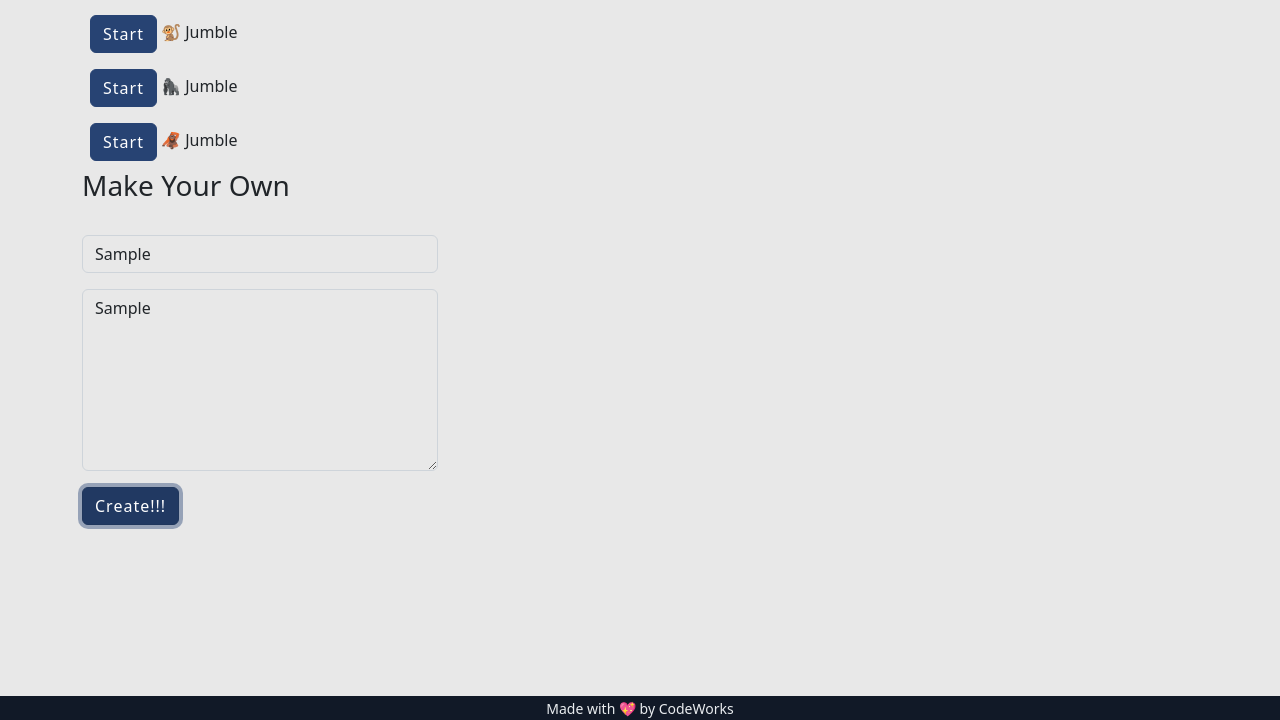
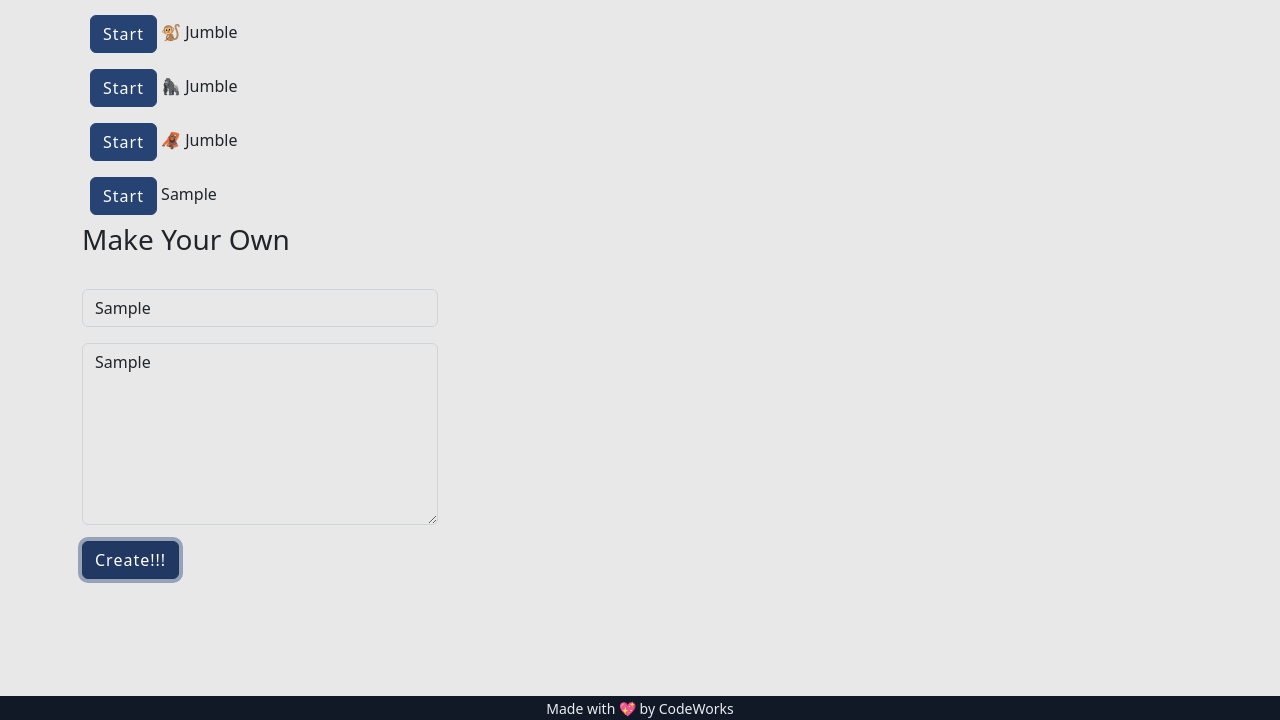
Before and after one commit to ewaaaaannnn/junglejam, a website with bundled scripts: page index.html in a window 1280 px wide. Both pictures are taken after typing "Sample", "Sample" into the empty fields and a click on the button "Create!!!". Shown: the part 80-800 px from the top of the page. Built offline with nearby package versions, Linux system fonts and the light colour scheme; a script that the page names is missing.

Commit message:
Can Create Jumble

```diff
--- a/app/controllers/JumbleController.js
+++ b/app/controllers/JumbleController.js
@@ -32,4 +32,18 @@ export class JumbleController {
   }
 
 
+  createJumble() {
+    event.preventDefault()
+    const formElm = event.target
+    const formData = {
+      name: formElm.name.value,
+
+      body: formElm.body.value
+
+    }
+    jumbleService.createJumble(formData)
+    this.drawJumbleList()
+  }
+
+
 }
--- a/app/services/JumbleService.js
+++ b/app/services/JumbleService.js
@@ -8,6 +8,14 @@ class JumbleService {
     AppState.activeJumble = selectedJumble
   }
 
+
+  createJumble(formData) {
+    AppState.jumbles.push(new Jumble(formData))
+  }
+
+
+
+
 }
 
 
--- a/index.html
+++ b/index.html
@@ -49,10 +49,12 @@
         <div>
           <div class="mb-3">
             <h3>Make Your Own</h3>
-            <label for="" class="form-label"></label>
-            <input type="text" class="form-control" name="" id="" aria-describedby="helpId" placeholder="Name" />
-            <textarea class="mt-3 form-control" name="description" id="" rows="7"></textarea>
-            <button class="btn btn-primary mt-3">Create!!!</button>
+            <form onsubmit="app.JumbleController.createJumble()">
+              <label for="" class="form-label"></label>
+              <input type="text" class="form-control" name="name" id="" aria-describedby="helpId" placeholder="Name" />
+              <textarea class="mt-3 form-control" name="body" id="" rows="7"></textarea>
+              <button class="btn btn-primary mt-3">Create!!!</button>
+            </form>
           </div>
 
         </div>
```
